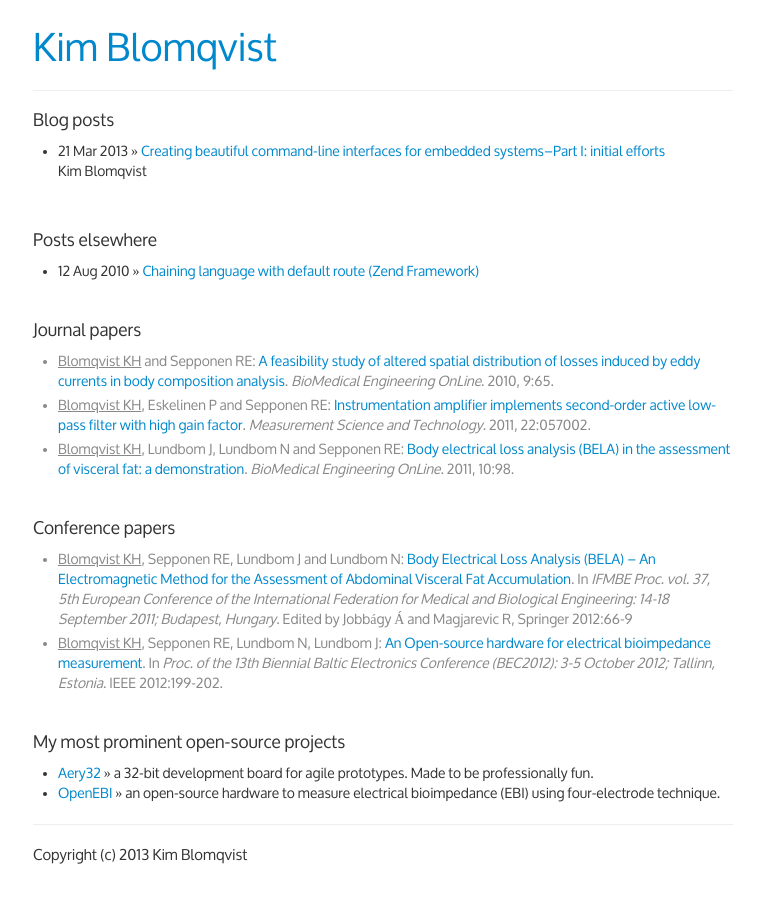
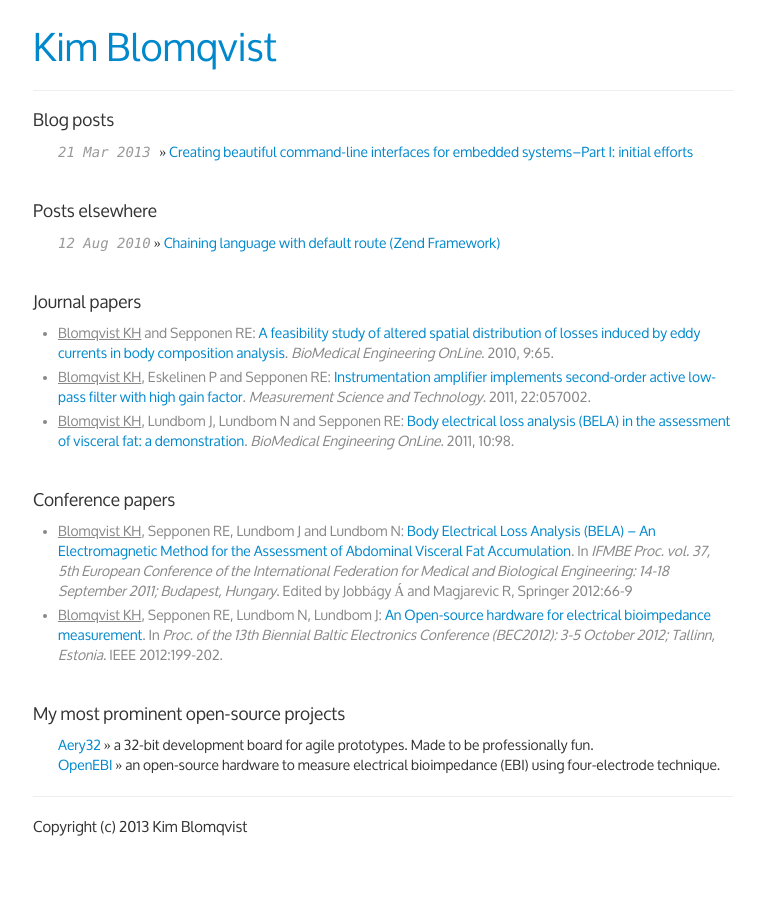
Before and after one commit to kblomqvist/kblomqvist.github.com, a Jekyll site: the page built from index.html, in a window 1280 px wide. Shown: the whole page, without its empty margins (257-1021 px from the left). Built offline with Jekyll 4.4.1, drawn with Linux system fonts in a browser that asks for light colours; Markdown is read by kramdown in place of the engine named in the settings; the list of posts is cut into pages by our own code; comment, search, counter and statistics services are not loaded.

Commit message:
Update index.html

```diff
--- a/index.html
+++ b/index.html
@@ -5,14 +5,14 @@ description: My technical writings on electronics and programming.
 ---
 
 <h4>Blog posts</h4>
-<ul class="mylist hfeed">
+<ul class="list hfeed">
 	{% for post in site.posts limit: 10 %}
 	{% include post-list-item.html %}
 	{% endfor %}
 </ul><br/>
 
 <h4>Posts elsewhere</h4>
-<ul class="mylist">
+<ul class="list">
   <li>
     <span class="entry-date">12 Aug 2010</span> &raquo;
     <a class="entry-title" href="http://devzone.zend.com/1765/chaining-language-with-default-route/">
@@ -62,7 +62,7 @@ description: My technical writings on electronics and programming.
 </ul><br/>
 
 <h4>My most prominent open-source projects</h4>
-<ul class="jpapers">
+<ul class="list">
     <li><a href="http://www.aery32.com" target="_blank">Aery32</a> &raquo; a 32-bit development board for agile prototypes. Made to be professionally fun.</li>
     <li><a href="https://github.com/openebi" target="_blank">OpenEBI</a> &raquo; an open-source hardware to measure electrical bioimpedance (EBI) using four-electrode technique.</li>
 </ul>
```
